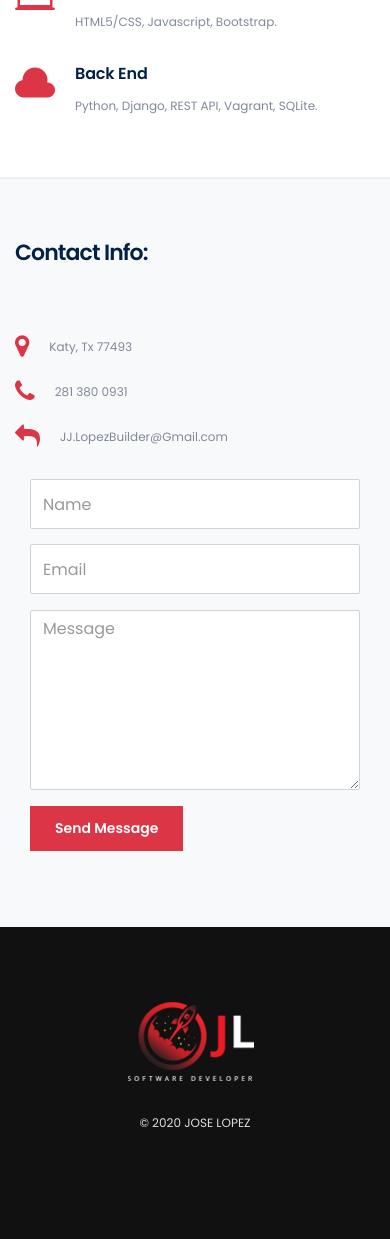
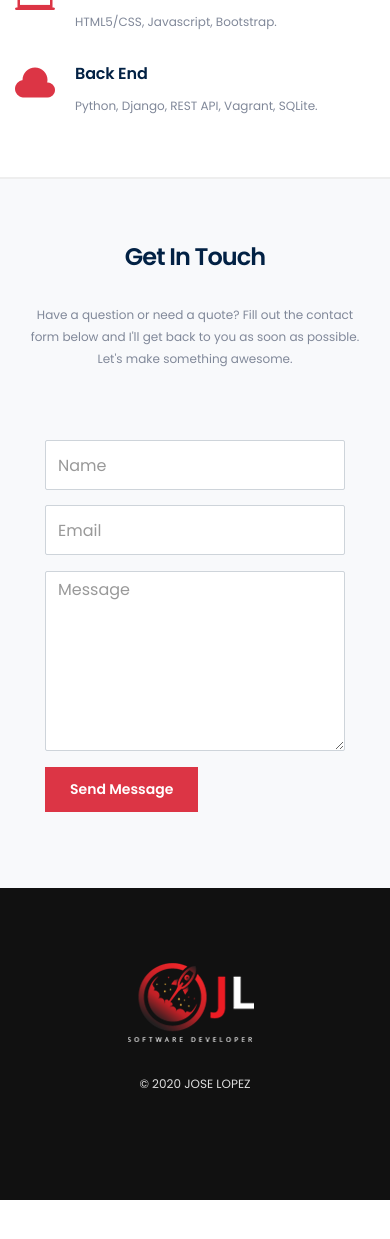
Before and after one commit to BuilderTron/portfolio_v2, a Django app: page / in a window 390 px wide. Shown: the part 1571-2810 px from the top of the page. After the commit the page ends 2771 px from the top, so only its background shows below. Run offline with Django 3.2, Linux system fonts and the light colour scheme; tables that the repository leaves empty hold one stand-in row (values such as "Sample post"); grey boxes marked "Sample" are stand-in pictures; some libraries are stand-ins or nearby versions.

Commit message:
Made portfolio projects mobile friendly, cleaned up contact me, made links open new tab in browser.

```diff
--- a/todo/templates/todo/base.html
+++ b/todo/templates/todo/base.html
@@ -9,6 +9,7 @@
     <!-- Bootstrap CSS -->
     <link rel="stylesheet" href="https://stackpath.bootstrapcdn.com/bootstrap/4.4.1/css/bootstrap.min.css" integrity="sha384-Vkoo8x4CGsO3+Hhxv8T/Q5PaXtkKtu6ug5TOeNV6gBiFeWPGFN9MuhOf23Q9Ifjh" crossorigin="anonymous">
 
+    <!-- TODO Change logo. -->
     <link rel="icon" type="image/png"  href="{% static 'todo/logo.png' %}">
     <title>Todo List</title>
 </head>
--- a/todo/templates/todo/home.html
+++ b/todo/templates/todo/home.html
@@ -10,6 +10,8 @@
 <div class="row justify-content-center mt-5">
         <div class="col-md-7 text-center">
 
+          <!-- TODO Change text & name. -->
+
                  <h1>Simply Your Todos. Woo!</h1>
             <p>Life is fun. But life is also busy. There's a million different things you could be doing. But what matters is <u>what</u> you do. We created <b><i>Todo Woo</i></b> to help you make sense of all of your opportunities and live that life that matters most to you. Your new organized life awaits.</p>
         <a role="button" class="btn btn-primary btn-lg" href="{% url 'signupuser' %}">Start</a>
--- a/website/templates/website/base.html
+++ b/website/templates/website/base.html
@@ -13,10 +13,10 @@
 <head>
   <meta charset="utf-8">
   <meta name="viewport" content="width=device-width, initial-scale=1">
-  <meta name="description" content="Jose Lopez Personal Portfolio / CV / Resume / vCard Template.">
-  <meta name="author" content="CrackThemes">
+  <meta name="description" content="Jose Lopez | Software Developer | Portfolio.">
+  <meta name="author" content="Jose Lopez">
 
-  <title>Jose Lopez | Personal Portfolio / Resume </title>
+  <title>Jose Lopez | Software Developer | Portfolio </title>
 
   <link rel="shortcut icon" type="image/x-icon" href="{% static 'website/img/jl_favicon.png' %}">
 
--- a/website/templates/website/home.html
+++ b/website/templates/website/home.html
@@ -16,7 +16,7 @@
           <ul class="nav">
             <li><a data-scroll class="nav-link active" href="#home">Home <span class="sr-only">(current)</span></a></li>
             {% for resume in resumes %}
-            <li><a class="nav-link" href="{{ resume.resumefile.url }}">Resume</a></li>
+            <li><a class="nav-link" href="{{ resume.resumefile.url }}" target="_blank">Resume</a></li>
             {% endfor %}
             <li><a data-scroll class="nav-link" href="#portfolio">Portfolio</a></li>
             <li><a data-scroll class="nav-link" href="#about">About</a></li>
@@ -40,9 +40,9 @@
       <h1><span>JOSE</span> LOPEZ</h1>
       <h2>SOFTWARE DEVELOPER</h2>
       <ul>
-        <li><span title="LinkedIn"><a href="https://www.linkedin.com/in/jjlopezbuilder/"><i class="fa fa-linkedin"></i></a></span></li>
-        <li><span title="Email"><a data-scroll class="nav-link" href="mailto:jj.lopezbuilder@gmail.com"><i class="fa fa-envelope"></i></a></span></li>
-        <li><span title="GitHub"><a href="https://github.com/BuilderTron"><i class="fa fa-github"></i></a></span></li>
+        <li><span title="LinkedIn"><a href="https://www.linkedin.com/in/jjlopezbuilder/" target="_blank"><i class="fa fa-linkedin"></i></a></span></li>
+        <li><span title="Email"><a data-scroll class="nav-link" href="mailto:jj.lopezbuilder@gmail.com" target="_blank"><i class="fa fa-envelope"></i></a></span></li>
+        <li><span title="GitHub"><a href="https://github.com/BuilderTron" target="_blank"><i class="fa fa-github"></i></a></span></li>
       </ul>
       {% if name %}
       <br>
@@ -56,7 +56,7 @@
 </section><!-- /.hero-section -->
 
 
-<!-- TODO Make mobile responsive projects by automatically showing links. -->
+
 <!-- Portfolio Projects -->
 
 <section id="portfolio" class="portfolio-section padding bd-bottom">
@@ -72,10 +72,10 @@
         <div class="portfolio-box">
           <img src="{{ project.image.url }}">
           <div class="portfolio-content">
-            <h3><a href="{{ project.url }}" style="color:white" >{{ project.title }}</a></h3>
+            <h3><a href="{{ project.url }}" style="color:white" target="_blank">{{ project.title }}</a></h3>
             <p>{{ project.description }}</p>
           </div>
-          <a href="{{ project.git_url }}" data-gall="gallery" class="img-lightbox"><img src="static\website\img\GitHub-Mark-Light-32px.png" /></a>
+          <a href="{{ project.git_url }}" data-gall="gallery" class="img-lightbox" target="_blank"><img src="static\website\img\GitHub-Mark-Light-32px.png" /></a>
         </div>
       </div>
       {% endfor %}
@@ -101,7 +101,7 @@
             Jose enjoys various types of photography and has a passion for travel.
           </p>
           {% for resume in resumes %}
-          <a href="{{ resume.resumefile.url }}" class="default-btn">Resume</a>
+          <a href="{{ resume.resumefile.url }}" class="default-btn" target="_blank">Resume</a>
           {% endfor %}
         </div>
       </div>
@@ -193,23 +193,23 @@
 
 <section id="contact" class="contact-section padding bg-grey">
   <div class="container">
-    <div class="contact-wrap row">
-      <div class="col-md-6">
-        <div class="contact-content">
-          <h2>Contact Info:</h2>
+    <div class="contact-wrap">
+      <div class="col-md-6 centered">
+        <div class="section-heading text-center mb-40">
+          <h2>Get in touch</h2>
           <br>
-          <br>
-          <p> </p>
+          <p> Have a question or need a quote? Fill out the contact form below and I'll get back to you as soon as possible. <br>Let's make something awesome. </p>
         </div>
-        <div class="contact-info">
+        <!-- <div class="contact-info">
           <ul class="contact-list">
             <li><i class="fa fa-map-marker"></i>Katy, Tx 77493</li>
             <li><i class="fa fa-phone"></i><a href="tel:+12813800931">281 380 0931</a></li>
             <li><i class="fa fa-mail-reply"></i><a href="mailto:jj.lopezbuilder@gmail.com">JJ.LopezBuilder@Gmail.com</a></li>
           </ul>
-        </div>
+        </div> -->
       </div>
-      <div class="col-md-6">
+
+      <div class="col-md-6 centered">
 
         <div class="contact-items">
           <form action="{% url 'home' %}" method="post" class="form-horizontal contact-form">
```
Also changed, not shown: website/static/website/css/main.css (+8 -8 lines), db.sqlite3, 1 other file.
